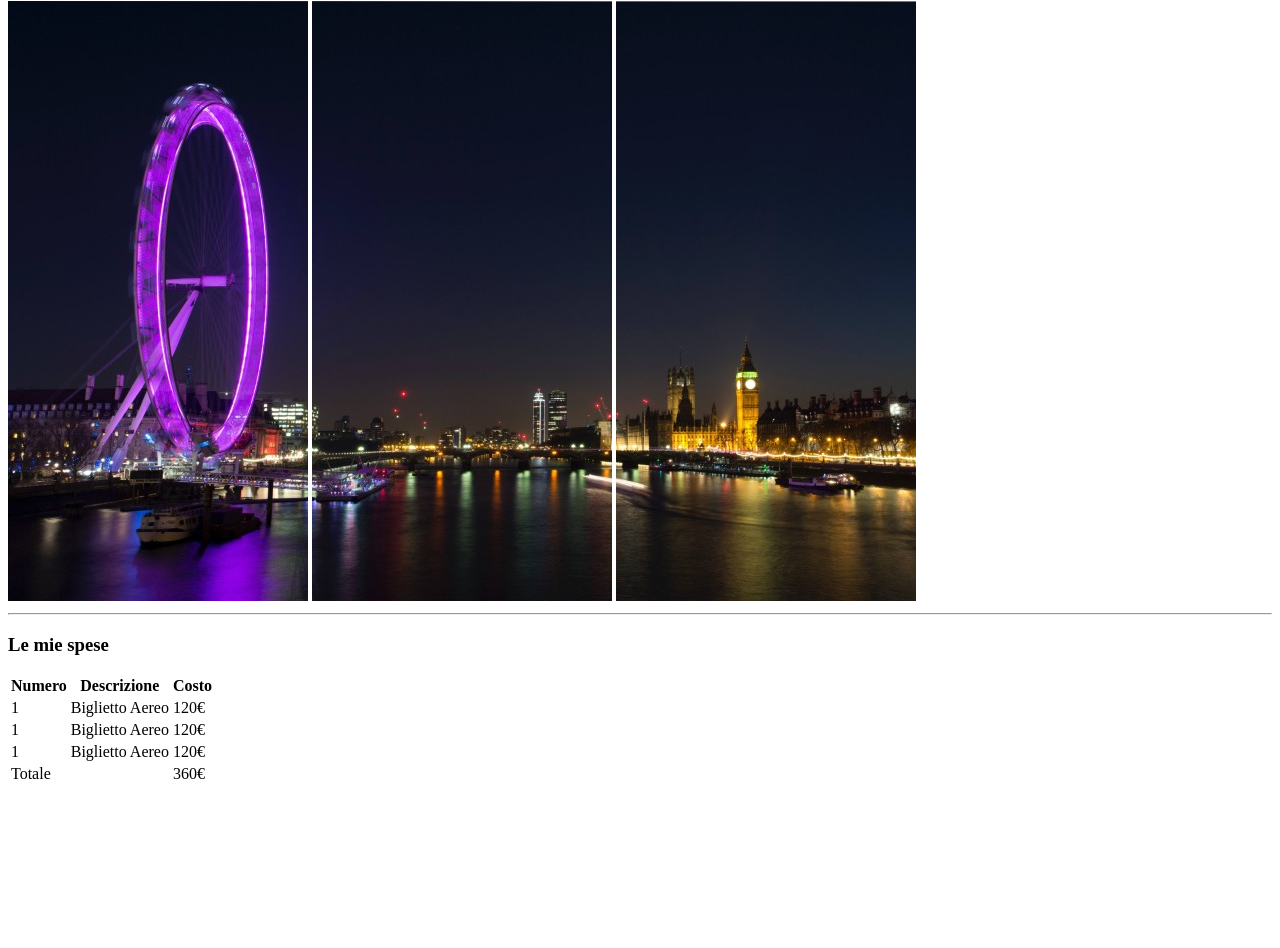
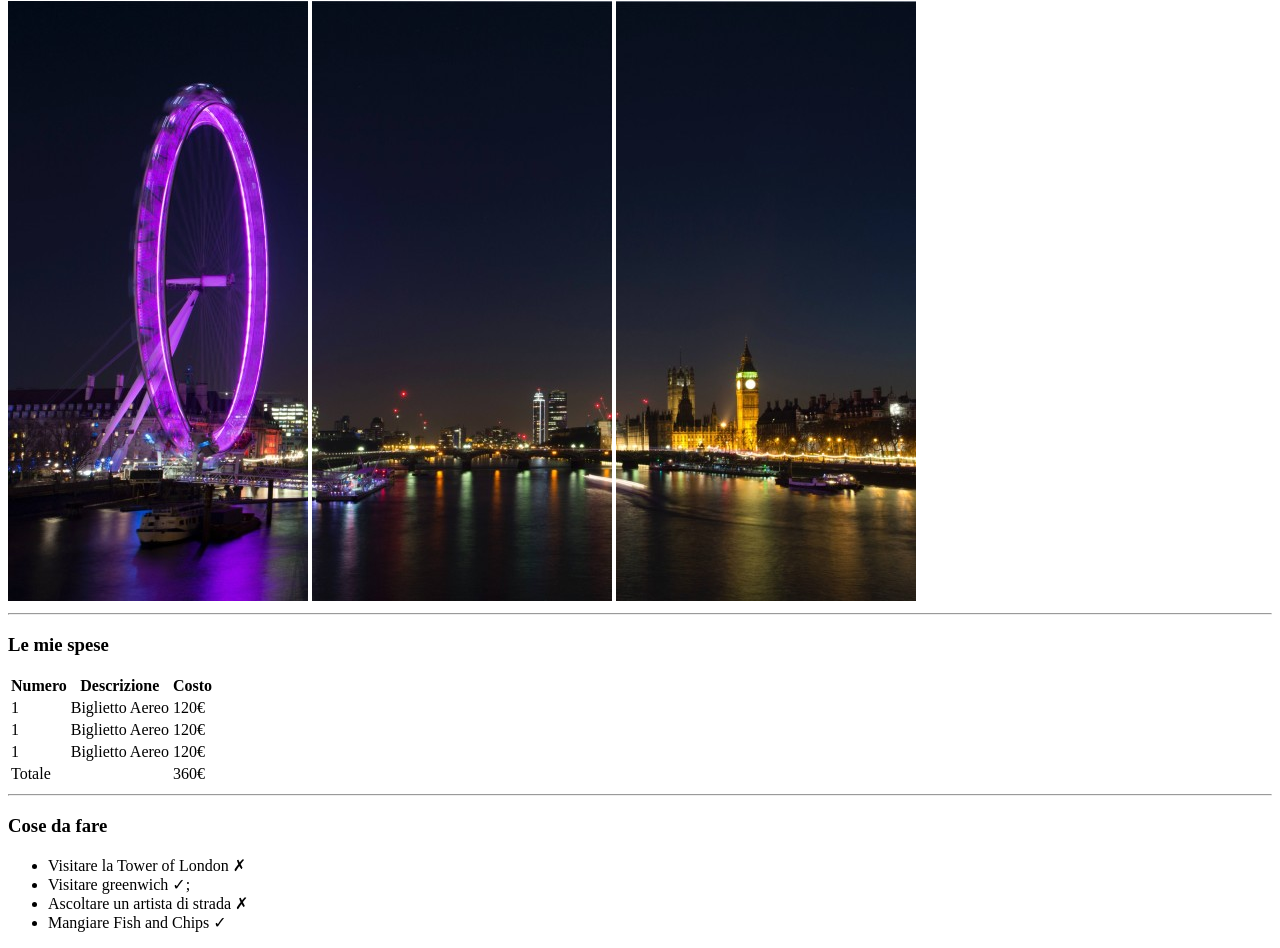
Before and after one commit to LucaElisio/html-london-trip, a plain HTML site: page index.html in a window 1280 px wide. Shown: the part 79-1027 px from the top of the page. Before the commit the page ends 873 px from the top, so only its background shows below. Drawn offline with Linux system fonts and the light colour scheme.

Commit message:
add: section to do list

```diff
--- a/index.html
+++ b/index.html
@@ -20,6 +20,7 @@
 
     <!-- Main -->
     <main>
+
         <!-- Section spese -->
         <section>
 
@@ -63,8 +64,21 @@
                     </tr>
                 </tfoot>
             </table>
+        </section>
 
+        <hr>
+
+        <!-- Section Cose da fare -->
+        <section>
+            <h3>Cose da fare</h3>
+            <ul>
+                <li>Visitare la Tower of London &cross;</li>
+                <li>Visitare greenwich &check;;</li>
+                <li>Ascoltare un artista di strada &cross;</li>
+                <li>Mangiare Fish and Chips &check;</li>
+            </ul>
         </section>
+
     </main>
 
 </body>
```
